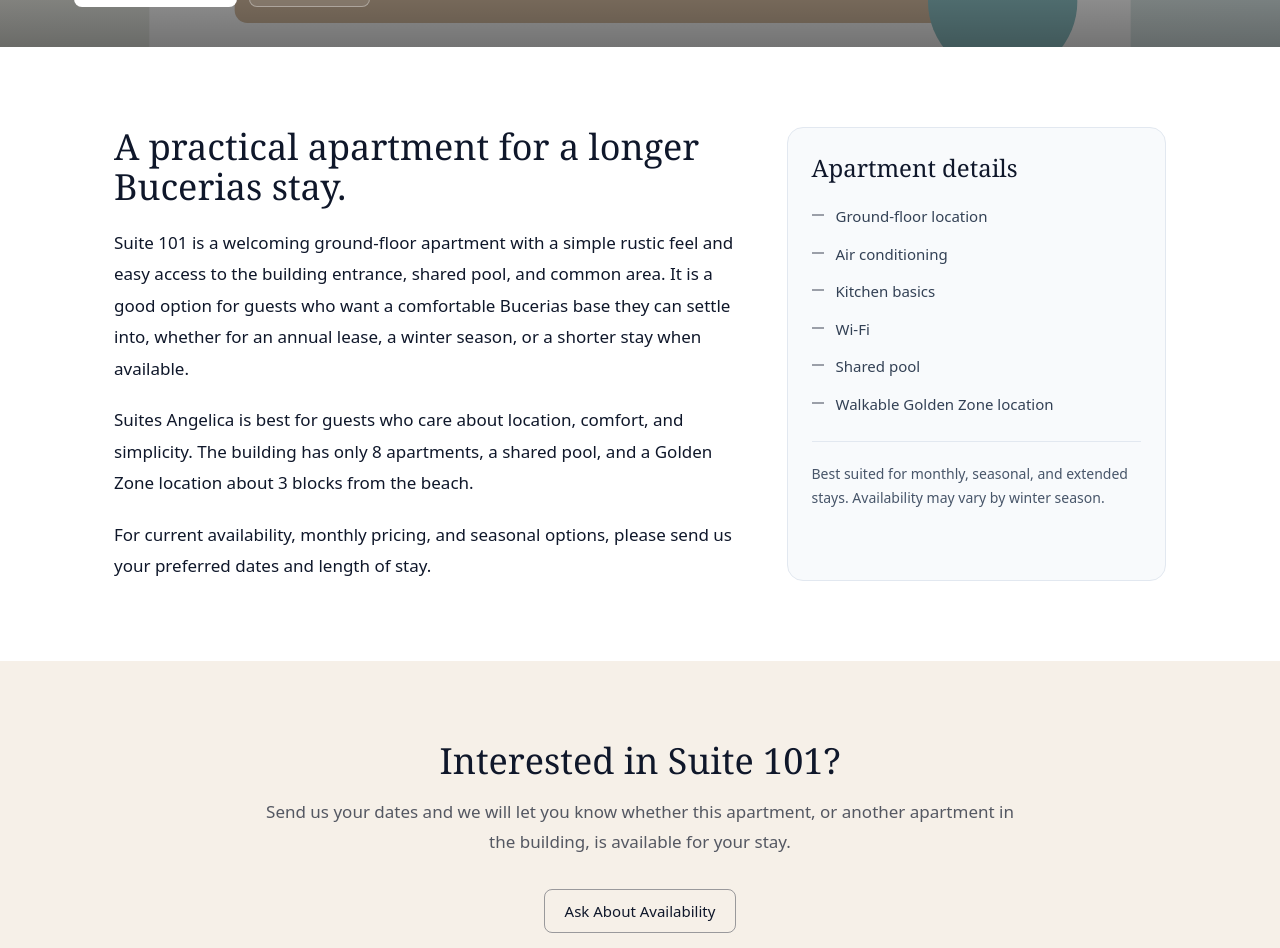
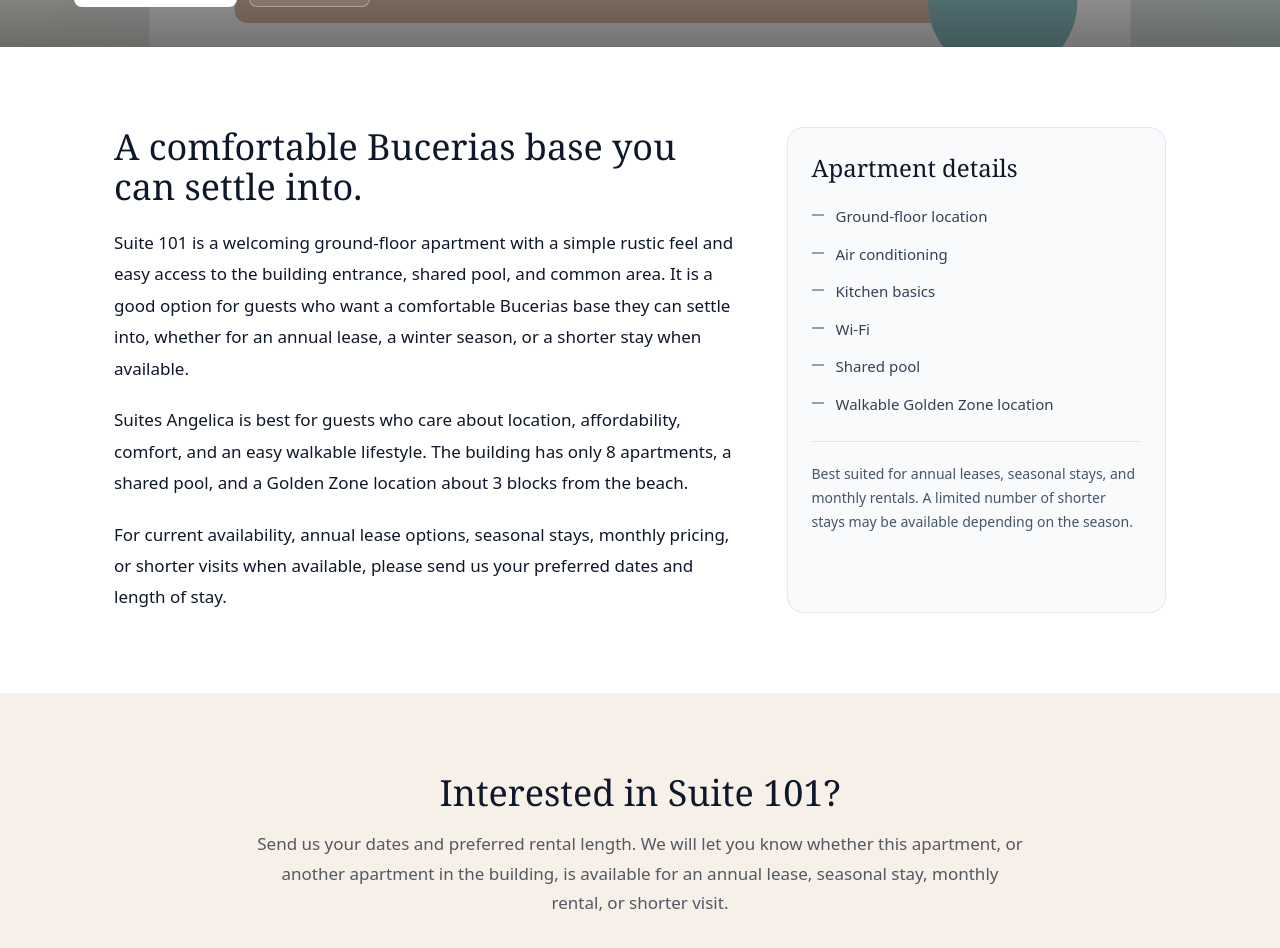
Before and after one commit to jfmichel86/Suites-Angelica1, a Next.js app: page /properties/suite-101 in a window 1280 px wide. Shown: the part 480-1428 px from the top of the page. Built offline with nearby package versions, Linux system fonts and the light colour scheme.

Commit message:
Update page.tsx

```diff
--- a/app/properties/[slug]/page.tsx
+++ b/app/properties/[slug]/page.tsx
@@ -42,17 +42,17 @@ export default function PropertyPage({ params }: { params: { slug: string } }) {
       <section className="py-14 md:py-20">
         <div className="mx-auto grid max-w-[1100px] gap-10 px-6 md:grid-cols-[1.25fr_0.75fr]">
           <div>
-            <h2 className="font-serif text-3xl leading-tight text-slate-900 md:text-4xl">A practical apartment for a longer Bucerias stay.</h2>
+            <h2 className="font-serif text-3xl leading-tight text-slate-900 md:text-4xl">A comfortable Bucerias base you can settle into.</h2>
             <p className="mt-5 text-[17px] leading-[1.85] text-slate-900/72">{property.description}</p>
-            <p className="mt-5 text-[17px] leading-[1.85] text-slate-900/72">Suites Angelica is best for guests who care about location, comfort, and simplicity. The building has only 8 apartments, a shared pool, and a Golden Zone location about 3 blocks from the beach.</p>
-            <p className="mt-5 text-[17px] leading-[1.85] text-slate-900/72">For current availability, monthly pricing, and seasonal options, please send us your preferred dates and length of stay.</p>
+            <p className="mt-5 text-[17px] leading-[1.85] text-slate-900/72">Suites Angelica is best for guests who care about location, affordability, comfort, and an easy walkable lifestyle. The building has only 8 apartments, a shared pool, and a Golden Zone location about 3 blocks from the beach.</p>
+            <p className="mt-5 text-[17px] leading-[1.85] text-slate-900/72">For current availability, annual lease options, seasonal stays, monthly pricing, or shorter visits when available, please send us your preferred dates and length of stay.</p>
           </div>
           <aside className="rounded-2xl border border-slate-200 bg-slate-50 p-6">
             <h3 className="font-serif text-2xl text-slate-900">Apartment details</h3>
             <ul className="mt-5 space-y-3 text-[15px] leading-[1.7] text-slate-700">
               {property.features.map((feature) => <li key={feature} className="flex gap-3"><span className="mt-[10px] h-[2px] w-3 bg-slate-900/40" />{feature}</li>)}
             </ul>
-            <div className="mt-6 border-t border-slate-200 pt-5 text-[14px] leading-[1.7] text-slate-600">Best suited for monthly, seasonal, and extended stays. Availability may vary by winter season.</div>
+            <div className="mt-6 border-t border-slate-200 pt-5 text-[14px] leading-[1.7] text-slate-600">Best suited for annual leases, seasonal stays, and monthly rentals. A limited number of shorter stays may be available depending on the season.</div>
           </aside>
         </div>
       </section>
@@ -60,7 +60,7 @@ export default function PropertyPage({ params }: { params: { slug: string } }) {
       <section className="bg-[#f6f0e8] py-16 md:py-20">
         <div className="mx-auto max-w-[820px] px-6 text-center">
           <h2 className="font-serif text-3xl text-slate-900 md:text-4xl">Interested in {property.name}?</h2>
-          <p className="mt-4 text-[17px] leading-[1.75] text-slate-900/70">Send us your dates and we will let you know whether this apartment, or another apartment in the building, is available for your stay.</p>
+          <p className="mt-4 text-[17px] leading-[1.75] text-slate-900/70">Send us your dates and preferred rental length. We will let you know whether this apartment, or another apartment in the building, is available for an annual lease, seasonal stay, monthly rental, or shorter visit.</p>
           <div className="mt-8"><Link href="/contact" className="inline-flex h-11 items-center justify-center rounded-lg border border-slate-900/40 px-5 text-[15px] font-medium text-slate-900 transition hover:bg-slate-900/[0.03]">Ask About Availability</Link></div>
         </div>
       </section>
```
